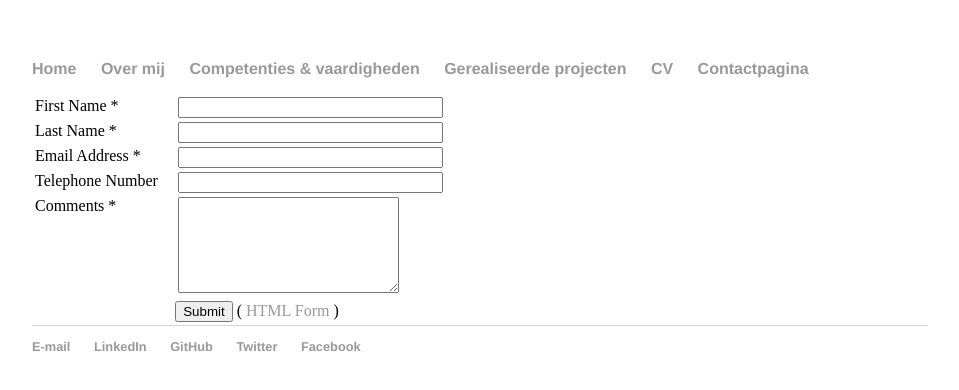
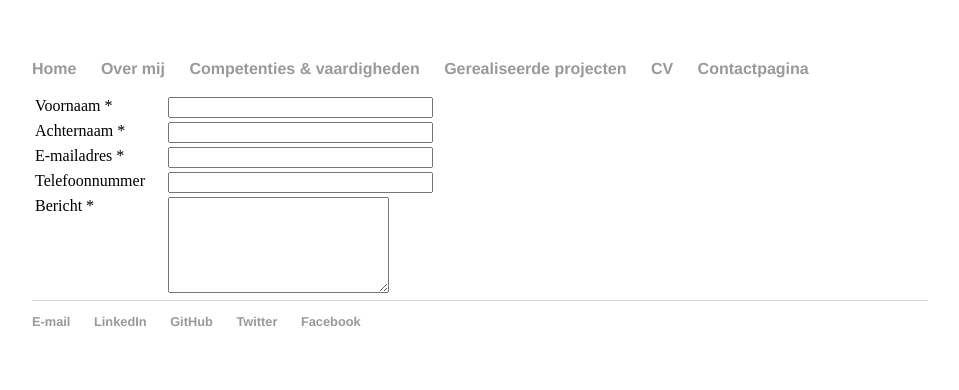
Before and after one commit to Jornax/Jornax.github.io, a Jekyll site: the page built from contact/index.html, in a window 1280 px wide. Shown: the top 390 px of the page, without its empty margins (160-1119 px from the left). Built offline with Jekyll 4.4.1, drawn with Linux system fonts in a browser that asks for light colours.

Commit message:
Update index.html

```diff
--- a/contact/index.html
+++ b/contact/index.html
@@ -8,7 +8,7 @@ title: Contactpagina
 </tr>
 <tr>
  <td valign="top">
-  <label for="first_name">First Name *</label>
+  <label for="first_name">Voornaam *</label>
  </td>
  <td valign="top">
   <input  type="text" name="first_name" maxlength="50" size="30">
@@ -17,7 +17,7 @@ title: Contactpagina
 
 <tr>
  <td valign="top"">
-  <label for="last_name">Last Name *</label>
+  <label for="last_name">Achternaam *</label>
  </td>
  <td valign="top">
   <input  type="text" name="last_name" maxlength="50" size="30">
@@ -25,7 +25,7 @@ title: Contactpagina
 </tr>
 <tr>
  <td valign="top">
-  <label for="email">Email Address *</label>
+  <label for="email">E-mailadres *</label>
  </td>
  <td valign="top">
   <input  type="text" name="email" maxlength="80" size="30">
@@ -34,7 +34,7 @@ title: Contactpagina
 </tr>
 <tr>
  <td valign="top">
-  <label for="telephone">Telephone Number</label>
+  <label for="telephone">Telefoonnummer</label>
  </td>
  <td valign="top">
   <input  type="text" name="telephone" maxlength="30" size="30">
@@ -42,18 +42,12 @@ title: Contactpagina
 </tr>
 <tr>
  <td valign="top">
-  <label for="comments">Comments *</label>
+  <label for="comments">Bericht *</label>
  </td>
  <td valign="top">
   <textarea  name="comments" maxlength="1000" cols="25" rows="6"></textarea>
  </td>
 
 </tr>
-<tr>
- <td colspan="2" style="text-align:center">
-  <!-- We are grateful to you for keeping this link in place. thank you. -->
-  <input type="submit" value="Submit">   ( <a href="http://www.freecontactform.com/html_form.php">HTML Form</a> )
- </td>
-</tr>
 </table>
 </form>
```
